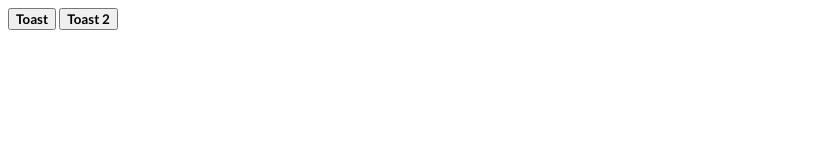
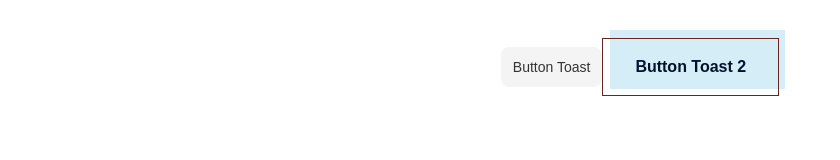
Before and after one commit to mareanovazquez/toast, a plain HTML site: page index.html in a window 1280 px wide. Shown: the whole page, without its empty margins (0-840 px from the left). Drawn offline with Linux system fonts and the light colour scheme.

Commit message:
mejoras en el diseño de los botones

```diff
--- a/css/style.css
+++ b/css/style.css
@@ -1,10 +1,82 @@
 body {
     font-family: "Lato", sans-serif;
 }
+.botones {
+    padding-top: 30px;
+    width: 40%;
+    margin: 0 auto;
+    display: flex;
+    flex-direction: row;
+    justify-content: center;
+    align-items: center;
+}
+.buttonToast {
+    background-color: rgba(51, 51, 51, 0.05);
+    border-radius: 8px;
+    border-width: 0;
+    color: #333333;
+    cursor: pointer;
+    display: inline-block;
+    font-size: 14px;
+    font-weight: 500;
+    line-height: 20px;
+    list-style: none;
+    margin: 0;
+    padding: 10px 12px;
+    text-align: center;
+    transition: all 200ms;
+    vertical-align: baseline;
+    white-space: nowrap;
+}
 
-button {
-    font-family: 'Lato', sans-serif;
+
+.buttonToast2 {
+    background-color: transparent;
+    border: 1px solid #662522;
+    box-sizing: border-box;
+    color: #00132C;
+    font-family: "Avenir Next LT W01 Bold", sans-serif;
+    font-size: 16px;
     font-weight: 700;
+    line-height: 24px;
+    padding: 16px 23px;
+    position: relative;
+    text-decoration: none;
+    user-select: none;
+    -webkit-user-select: none;
+    touch-action: manipulation;
+}
+
+.buttonToast2:hover,
+.buttonToast2:active {
+    outline: 0;
+}
+
+.buttonToast2:hover {
+    background-color: transparent;
+    cursor: pointer;
+}
+
+.buttonToast2:before {
+    background-color: #D5EDF6;
+    content: "";
+    height: calc(100% + 3px);
+    position: absolute;
+    right: -7px;
+    top: -9px;
+    transition: background-color 300ms ease-in;
+    width: 100%;
+    z-index: -1;
+}
+
+.buttonToast2:hover:before {
+    background-color: #6DCFF6;
+}
+
+@media (min-width: 768px) {
+    .buttonToast2 {
+        padding: 16px 32px;
+    }
 }
 
 .toast {
--- a/index.html
+++ b/index.html
@@ -12,9 +12,11 @@
 </head>
 
 <body>
-    <button id="triggerToast">Toast</button>
+    <div class="botones">
+        <button class="buttonToast" role="button" id="triggerToast">Button Toast</button>
 
-    <button id="triggerToast2">Toast 2</button>
+        <button class="buttonToast2" role="button" id="triggerToast2">Button Toast 2</button>
+    </div>
 
     <div id="toast" class="toast">
         <div class="messageToast">Este es un mensaje de toast.</div>
```
